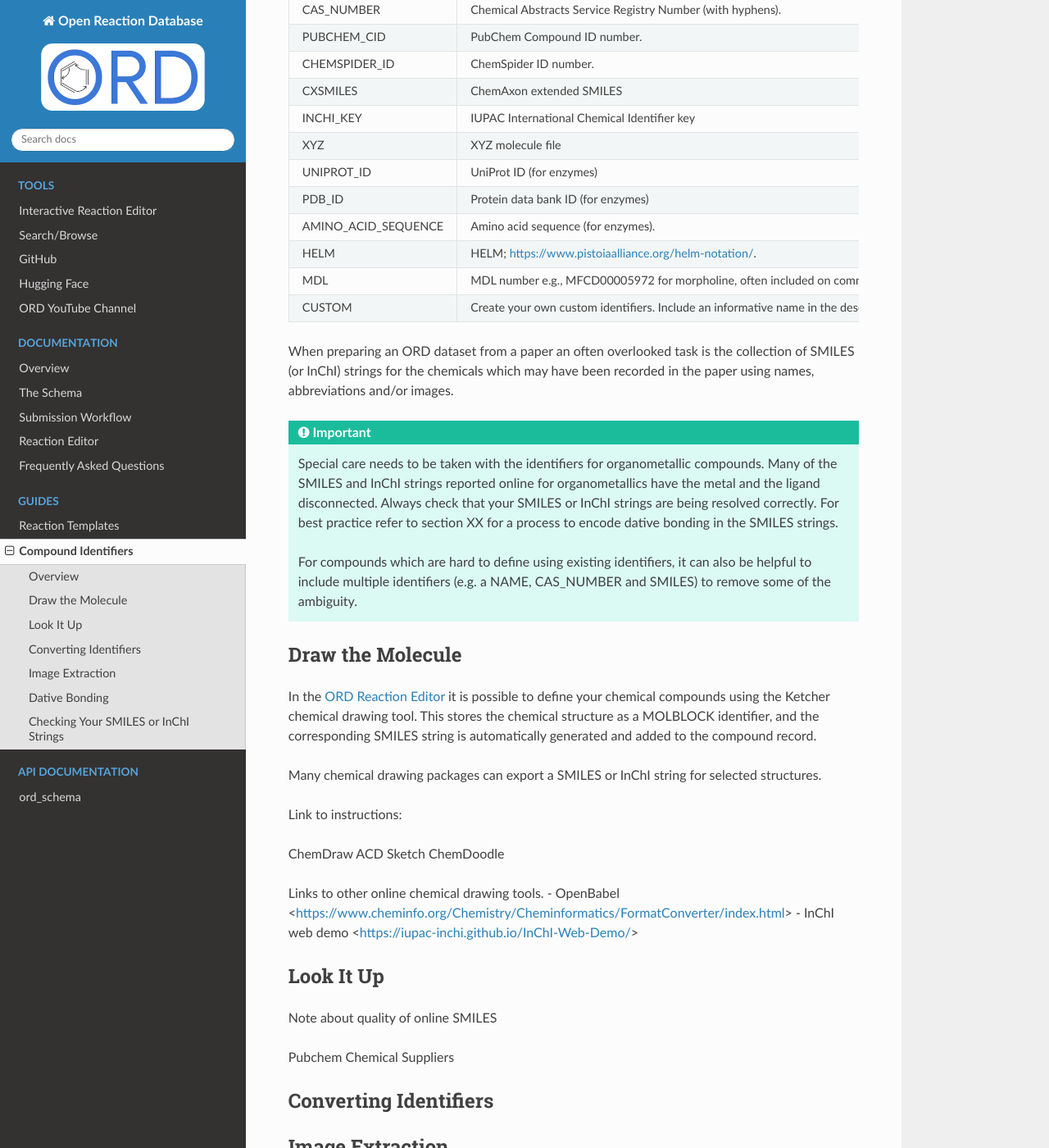
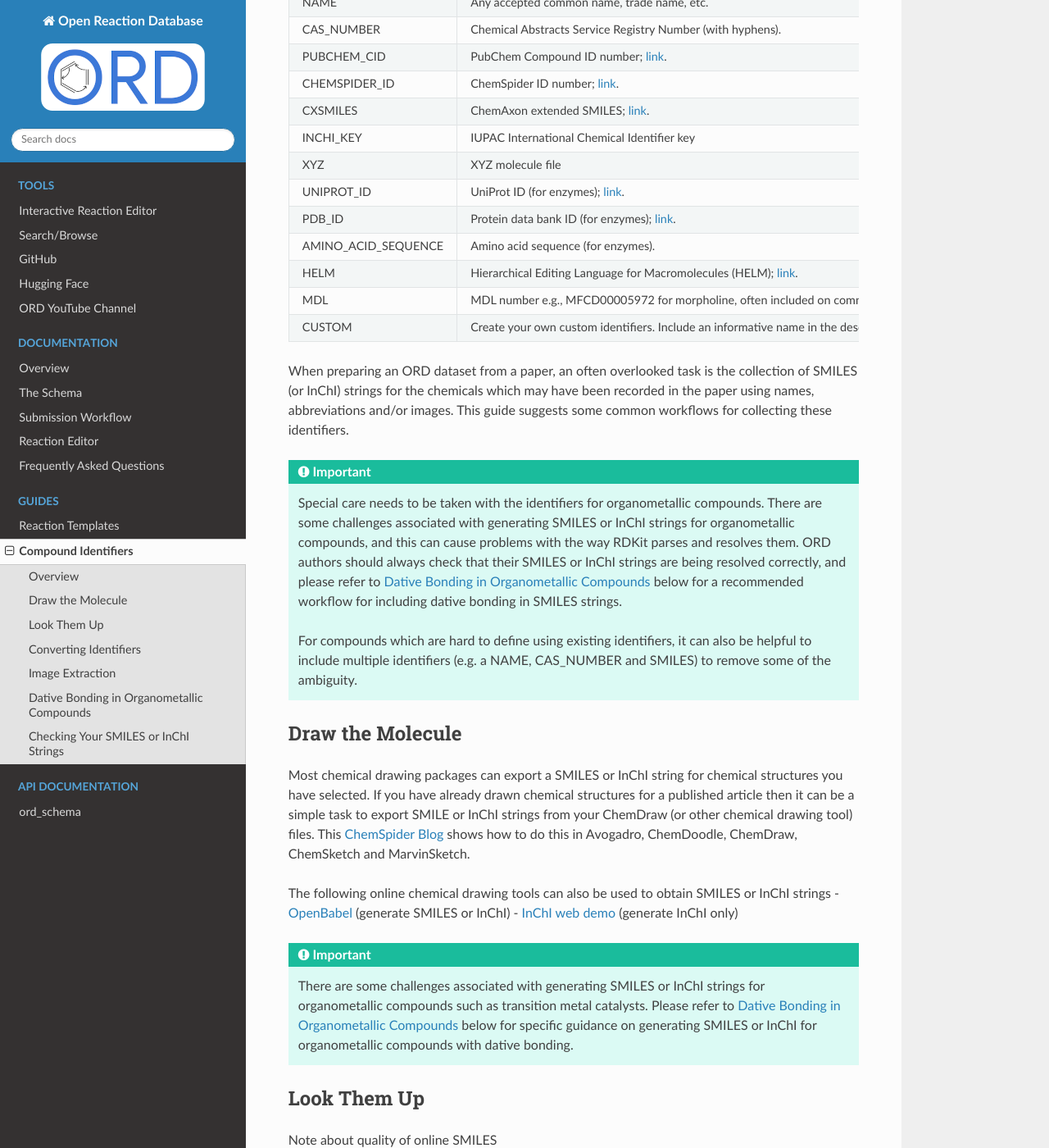
Before and after one commit to open-reaction-database/ord-schema, a Sphinx documentation site: the page built from docs/guides/compound_identifiers.rst, in a window 1280 px wide and 1400 px high, scrolled down 562 px. Shown: the whole window at 82% size. Built offline with Sphinx 7.4.7 and the Read the Docs theme 3.1.0, drawn with Linux system fonts in a browser that asks for light colours; some of the changed text lies outside the part shown.

Commit message:
documentation and example of using set_dative_bonds message helper
- Example notebook which specifically shows how to use the set_dative_bonds message helper to process individual or batched SMILES strings.
- Included ChemDraw generated catalyst SMILES from the Santanilla submission example
- Added ChemDoodle generated catalyst SMILES for the same molecules
- Added section to new Compound Identifiers guide doc about dative bonding.
- Added indent to set_dative_bonds function docstring to ensure the docstring is resolved correctly in docs.

```diff
--- a/docs/guides/compound_identifiers.rst
+++ b/docs/guides/compound_identifiers.rst
@@ -8,10 +8,10 @@ Overview
 
 The table below shows the currently available chemical identifiers in the ORD schema. A
 CUSTOM option is included for capturing other chemical identifiers which are not yet
-directly included in ORD. Where possible submitters are actively encouraged to include
-SMILES or InChI identifiers in their datasets. These line notations depict the structure
-of the chemical and allow the ORD data browsers to resolve images for the chemicals
-using rdkit.
+directly included in the schema. While multiple identifiers can be included for a single
+chemical, users are actively encouraged to include SMILES or InChI identifiers in their
+datasets. These line notations depict the structure of the chemical and allow the ORD data
+browsers to resolve images for the chemicals using RDKit.
 
 ===================  ===============================================================================================
 Identifier           Description
@@ -22,30 +22,32 @@ MOLBLOCK             Molblock from a MDL Molfile V3000.
 IUPAC_NAME           Chemical name following IUPAC nomenclature recommendations.
 NAME                 Any accepted common name, trade name, etc.
 CAS_NUMBER           Chemical Abstracts Service Registry Number (with hyphens).
-PUBCHEM_CID          PubChem Compound ID number.
-CHEMSPIDER_ID        ChemSpider ID number.
-CXSMILES             ChemAxon extended SMILES
+PUBCHEM_CID          PubChem Compound ID number; `link <https://pubchem.ncbi.nlm.nih.gov/>`__.
+CHEMSPIDER_ID        ChemSpider ID number; `link <https://www.chemspider.com/>`__.
+CXSMILES             ChemAxon extended SMILES; `link <https://docs.chemaxon.com/latest/formats_chemaxon-extended-smiles-and-smarts-cxsmiles-and-cxsmarts.html>`__.
 INCHI_KEY            IUPAC International Chemical Identifier key
 XYZ                  XYZ molecule file
-UNIPROT_ID           UniProt ID (for enzymes)
-PDB_ID               Protein data bank ID (for enzymes)
+UNIPROT_ID           UniProt ID (for enzymes); `link <https://www.uniprot.org/>`__.
+PDB_ID               Protein data bank ID (for enzymes); `link <https://www.wwpdb.org/>`__.
 AMINO_ACID_SEQUENCE  Amino acid sequence (for enzymes).
-HELM                 HELM; https://www.pistoiaalliance.org/helm-notation/.
+HELM                 Hierarchical Editing Language for Macromolecules (HELM); `link <https://www.pistoiaalliance.org/helm-notation/>`__.
 MDL                  MDL number e.g., MFCD00005972 for morpholine, often included on commercial supplier listings.
 CUSTOM               Create your own custom identifiers. Include an informative name in the description field.
 ===================  ===============================================================================================
 
 
-When preparing an ORD dataset from a paper an often overlooked task is the collection
+When preparing an ORD dataset from a paper, an often overlooked task is the collection
 of SMILES (or InChI) strings for the chemicals which may have been recorded in the
-paper using names, abbreviations and/or images.
+paper using names, abbreviations and/or images. This guide suggests some common
+workflows for collecting these identifiers.
 
 .. IMPORTANT::
 
-  Special care needs to be taken with the identifiers for organometallic compounds. Many
-  of the SMILES and InChI strings reported online for organometallics have the metal and the ligand
-  disconnected. Always check that your SMILES or InChI strings are being resolved correctly.
-  For best practice refer to section XX for a process to encode dative bonding in the SMILES strings.
+  Special care needs to be taken with the identifiers for organometallic compounds. There are some
+  challenges associated with generating SMILES or InChI strings for organometallic compounds, and
+  this can cause problems with the way RDKit parses and resolves them. ORD authors should always
+  check that their SMILES or InChI strings are being resolved correctly, and please refer to :ref:`dative-bonding`
+  below for a recommended workflow for including dative bonding in SMILES strings.
 
   For compounds which are hard to define using existing identifiers, it can also be helpful to include
   multiple identifiers (e.g. a NAME, CAS_NUMBER and SMILES) to remove some of the ambiguity.
@@ -55,27 +57,24 @@ paper using names, abbreviations and/or images.
 Draw the Molecule
 ************************
 
-In the  `ORD Reaction Editor <https://app.open-reaction-database.org/>`_  it is possible to define your
-chemical compounds using the Ketcher chemical drawing tool. This stores the chemical structure as a
-MOLBLOCK identifier, and the corresponding SMILES string is automatically generated and added to the
-compound record.
+Most chemical drawing packages can export a SMILES or InChI string for chemical structures you have
+selected. If you have already drawn chemical structures for a published article then it can be a simple
+task to export SMILE or InChI strings from your ChemDraw (or other chemical drawing tool) files. This
+`ChemSpider Blog <https://blogs.rsc.org/chemspider/2019/11/08/tips-and-tricks-generating-machine-readable-structural-data-from-a-chemdraw-structure/>`__
+shows how to do this in Avogadro, ChemDoodle, ChemDraw, ChemSketch and MarvinSketch.
 
-Many chemical drawing packages can export a SMILES or InChI string for selected structures.
+The following online chemical drawing tools can also be used to obtain SMILES or InChI strings
+- `OpenBabel <https://www.cheminfo.org/Chemistry/Cheminformatics/FormatConverter/index.html>`__ (generate SMILES or InChI)
+- `InChI web demo <https://iupac-inchi.github.io/InChI-Web-Demo/>`__ (generate InChI only)
 
-Link to instructions:
+.. IMPORTANT::
 
-ChemDraw
-ACD Sketch
-ChemDoodle
-
-
-Links to other online chemical drawing tools.
-- OpenBabel <https://www.cheminfo.org/Chemistry/Cheminformatics/FormatConverter/index.html>
-- InChI web demo <https://iupac-inchi.github.io/InChI-Web-Demo/>
-
+  There are some challenges associated with generating SMILES or InChI strings for organometallic
+  compounds such as transition metal catalysts. Please refer to :ref:`dative-bonding` below for
+  specific guidance on generating SMILES or InChI for organometallic compounds with dative bonding.
 
 **************************
-Look It Up
+Look Them Up
 **************************
 
 Note about quality of online SMILES
@@ -108,12 +107,63 @@ Mathpix
 
 
 
+.. _dative-bonding:
+*******************************************
+Dative Bonding in Organometallic Compounds
+*******************************************
 
-*******************************
-Dative Bonding
-*******************************
+There are some challenges associated with the generation of canonical SMILES and InChI strings for
+organometallic compounds such as transition metal catalysts. While the above methods can be used to
+obtain a SMILES for such compounds, extra care needs to be taken to check that the SMILES is parsed
+and resolved correctly by RDKit.
 
-Link to example Jupyter Notebook
+Some problems to watch out for when obtaining SMILES for organometallic compounds include:
+
+- RDKit SMILES parsing fails for ChemDraw-generated SMILES of plainly drawn metal complexes due to
+  the valence rules on N atoms.
+- Using dative bonds in ChemDraw fixes this problem but generates charged species to satisfy the
+  valence rules.
+- ChemDraw's syntax for ferrocene complexes leads to RDKit parsing failures.
+- PubChem "canonical" SMILES for metal complexes treat each substructure as a separate component
+  (e.g., metals, ligands, ions), leading to a salt-like representation of the compounds.
+- Many online sources of SMILES give the salt-like representation used by PubChem.
+
+The current best practice for generating SMILES for transition metal catalysts and other oranometallic
+compounds, which are to be recorded in the Open Reaction Database, is as follows:
+
+1. Use ChemDraw (or other chemical drawing tool) to draw the structure with neutral single bonds to
+   ligands. Ferrocenes should be explicitly drawn as cyclopentadienyl-anion-sandwiched Fe atoms.
+2. Copy the structure as SMILES (see `ChemSpider Blog <https://blogs.rsc.org/chemspider/2019/11/08/tips-and-tricks-generating-machine-readable-structural-data-from-a-chemdraw-structure/>`__)
+   for how to do this in Avogadro, ChemDoodle, ChemDraw, ChemSketch and MarvinSketch.
+3. Generate dative '<-' bonds programmatically using the `set_dative_bonds <https://docs.open-reaction-database.org/en/latest/ord_schema/ord_schema.html#ord_schema.message_helpers.set_dative_bonds>`__ message helper.
+
+Here's a snippet of code to generate the dative bonds for a single SMILES string in a Jupyter/Colab
+notebook:
+
+.. code-block:: ipython
+
+   In [1]: # Import packages
+   In [2]: from ord_schema import message_helpers
+   In [3]: from rdkit import Chem
+
+   In [4]: # Enter your SMILES string
+   In [5]: smiles = 'O=S(C)O[Pd]([NH2]C(=C1C=C2)C=C2)(C(=CC=C2)C1=C2)[P](C(C=C1)=C(C(=C(C=C2)P(C(=CC=C3)C=C3)C(=CC=C3)C=C3)C(=C2C=C2)C=C2)C(=C1C=C1)C=C1)(C(C=CC1)=CC=1)C(=CC=C1)C=C1'
+
+   In [6]: # Use RDKit to generate a mol for the SMILES string
+   In [7]: mol = Chem.MolFromSmiles(smiles, sanitize=False)
+   In [8]: # Use the ORD message_helper to add dative bonds to the mol
+   In [9]: dative_mol = message_helpers.set_dative_bonds(mol)
+   In [10]: # Use RDKit to convert the mol back to a SMILES
+   In [11]: canonical_smiles = Chem.MolToSmiles(dative_mol)
+
+   In [12]: # Print the canonical SMILES string
+   In [13]: print(canonical_smiles)
+   Out [13]: 'CS(=O)O[Pd]1(<-P(C2=CC=CC=C2)(C2=CC=CC=C2)C2=C(C3=C(P(C4=CC=CC=C4)C4=CC=CC=C4)C=CC4=C3C=CC=C4)C3=C(C=CC=C3)C=C2)<-NC2=C(C=CC=C2)C2=CC=CC=C21'
+
+For a more detailed example refer to this Jupyter Notebook [add link] which shows how to use the above code
+to canonicalize a single SMILES, or to batch process multiple SMILES strings input as a .csv file.
+The example also shows how to use RDKit to visualize the generated SMILES so you can check that the dative
+bonds have been generated correctly.
 
 
 *****************************************
```
Also changed, not shown: 6 other files.
